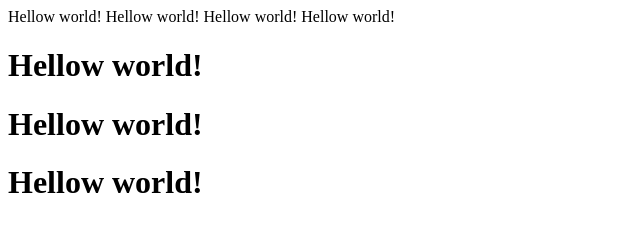
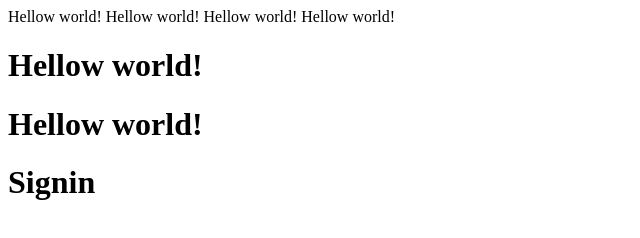
Before and after one commit to twilight4j/starter, a plain HTML site: page index.html in a window 1280 px wide. Shown: the whole page, without its empty margins (0-640 px from the left). Drawn offline with Linux system fonts and the light colour scheme.

Commit message:
로그인 페이지 생성

```diff
--- a/index.html
+++ b/index.html
@@ -15,7 +15,7 @@
   <span>Hellow world!</span>
   <h1>Hellow world!</h1>
   <h1>Hellow world!</h1>
-  <h1>Hellow world!</h1>
+  <h1>Signin</h1>
 </body>
 
 </html>
```
